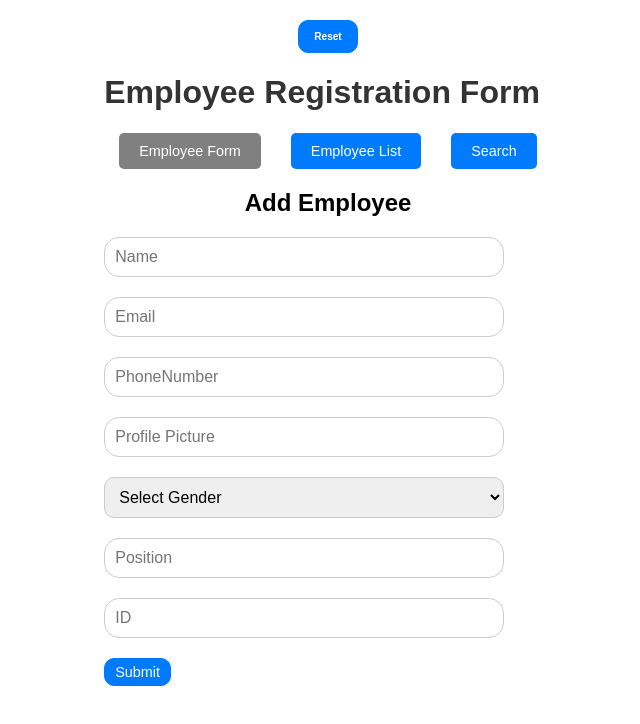
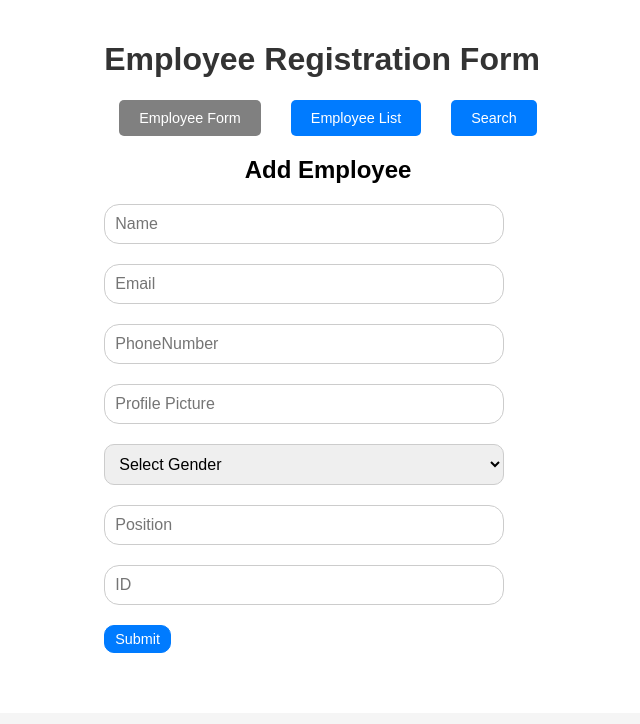
Before and after one commit to Tsageon/EmployeeApp2.0, a React (Create React App) app: page / in a window 1280 px wide. Shown: the top 724 px of the page, without its empty margins (312-952 px from the left). Built offline with nearby package versions, Linux system fonts and the light colour scheme.

Commit message:
RemoteRemove

```diff
--- a/src/App.js
+++ b/src/App.js
@@ -1,15 +1,14 @@
-import React, { useState } from 'react';
+import React from 'react';
 import Form from "./components/App2"
 
 function App() {
 
-  const [toggle, setToggle] = useState(true);
 
   return (
     <div className="App">
 
-    <button onClick={() => setToggle(!toggle)}><h4 className='Refresh'>Reset</h4></button>
-     {toggle && <Form/>}
+
+     {<Form/>}
     </div>
   );
 }
--- a/src/components/Home.js
+++ b/src/components/Home.js
@@ -1,8 +1,6 @@
 function Home (){
     return(
      <div>
-
-
      </div>
     )
 }
```
